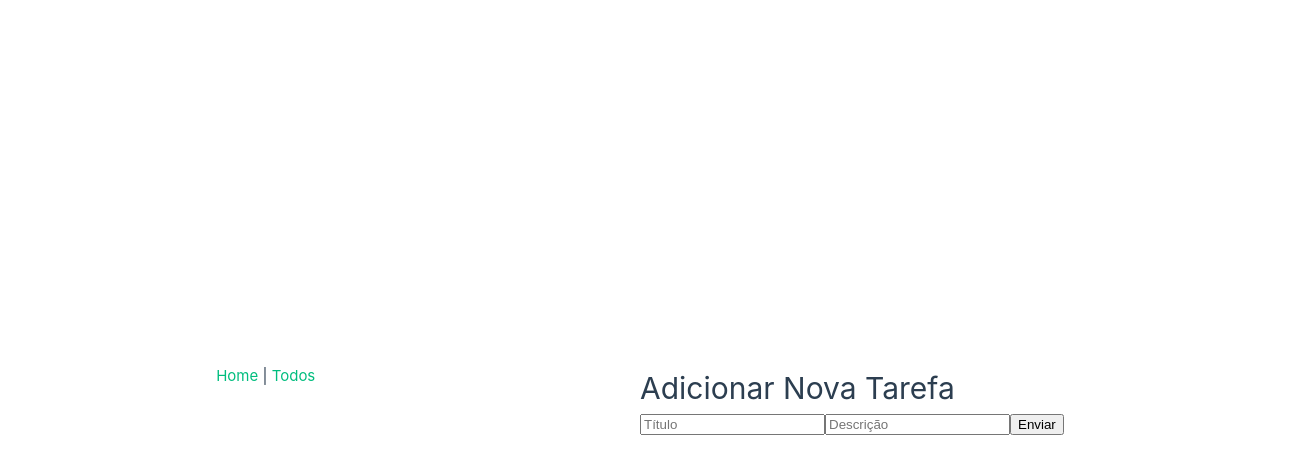
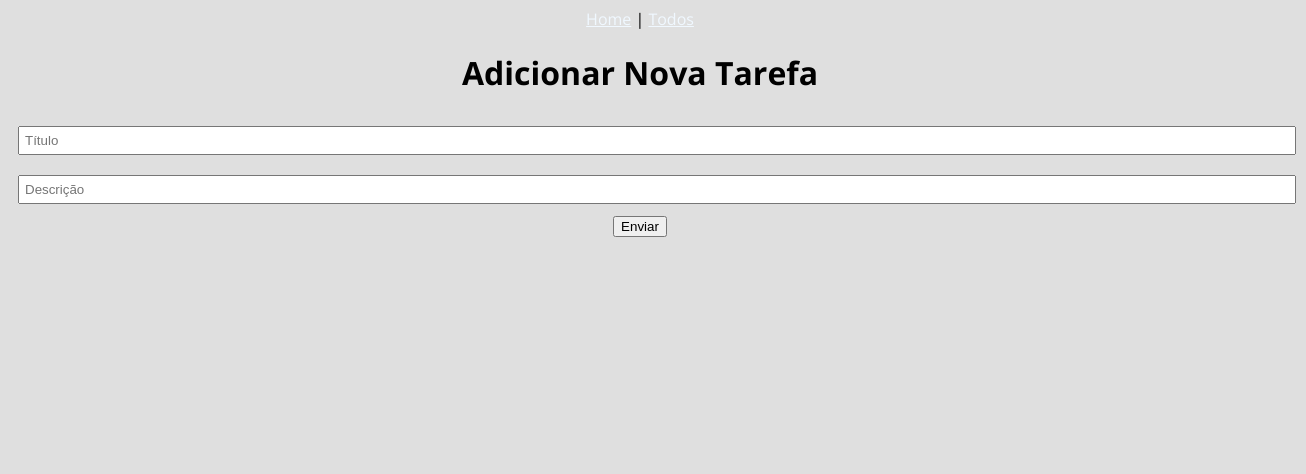
Before and after one commit to vinicSO/vue3-composition-api, a Vue app: page /todos/create in a window 1280 px wide. Shown: the top 474 px of the page, 1306 px wide, since content can reach past the window. Built offline with nearby package versions, Linux system fonts and the light colour scheme.

Commit message:
add styles

```diff
--- a/package.json
+++ b/package.json
@@ -20,7 +20,10 @@
     "@vue/eslint-config-prettier": "^7.1.0",
     "eslint": "^8.34.0",
     "eslint-plugin-vue": "^9.9.0",
+    "node-sass": "^8.0.0",
     "prettier": "^2.8.4",
+    "sass": "^1.59.2",
+    "sass-loader": "^13.2.0",
     "vite": "^4.1.4"
   }
 }
--- a/src/App.vue
+++ b/src/App.vue
@@ -1,8 +1,3 @@
-<script setup>
-import { RouterLink, RouterView } from 'vue-router'
-import HelloWorld from './components/HelloWorld.vue'
-</script>
-
 <template>
   <header>
 
@@ -15,3 +10,12 @@ import HelloWorld from './components/HelloWorld.vue'
 
   <RouterView />
 </template>
+
+<style>
+  @import url('https://pro.fontawesome.com/releases/v5.10.0/css/all.css');
+  @import url('https://fonts.googleapis.com/css2?family=Open+Sans:ital,wght@0,300;0,400;0,500;0,600;0,700;0,800;1,300;1,400;1,500;1,600;1,700;1,800&display=swap');
+</style>
+
+<style lang="sass">
+  @import "./assets/styles/eti"
+</style>
--- a/src/assets/base.css
+++ /dev/null
@@ -1,74 +0,0 @@
-/* color palette from <https://github.com/vuejs/theme> */
-:root {
-  --vt-c-white: #ffffff;
-  --vt-c-white-soft: #f8f8f8;
-  --vt-c-white-mute: #f2f2f2;
-
-  --vt-c-black: #181818;
-  --vt-c-black-soft: #222222;
-  --vt-c-black-mute: #282828;
-
-  --vt-c-indigo: #2c3e50;
-
-  --vt-c-divider-light-1: rgba(60, 60, 60, 0.29);
-  --vt-c-divider-light-2: rgba(60, 60, 60, 0.12);
-  --vt-c-divider-dark-1: rgba(84, 84, 84, 0.65);
-  --vt-c-divider-dark-2: rgba(84, 84, 84, 0.48);
-
-  --vt-c-text-light-1: var(--vt-c-indigo);
-  --vt-c-text-light-2: rgba(60, 60, 60, 0.66);
-  --vt-c-text-dark-1: var(--vt-c-white);
-  --vt-c-text-dark-2: rgba(235, 235, 235, 0.64);
-}
-
-/* semantic color variables for this project */
-:root {
-  --color-background: var(--vt-c-white);
-  --color-background-soft: var(--vt-c-white-soft);
-  --color-background-mute: var(--vt-c-white-mute);
-
-  --color-border: var(--vt-c-divider-light-2);
-  --color-border-hover: var(--vt-c-divider-light-1);
-
-  --color-heading: var(--vt-c-text-light-1);
-  --color-text: var(--vt-c-text-light-1);
-
-  --section-gap: 160px;
-}
-
-@media (prefers-color-scheme: dark) {
-  :root {
-    --color-background: var(--vt-c-black);
-    --color-background-soft: var(--vt-c-black-soft);
-    --color-background-mute: var(--vt-c-black-mute);
-
-    --color-border: var(--vt-c-divider-dark-2);
-    --color-border-hover: var(--vt-c-divider-dark-1);
-
-    --color-heading: var(--vt-c-text-dark-1);
-    --color-text: var(--vt-c-text-dark-2);
-  }
-}
-
-*,
-*::before,
-*::after {
-  box-sizing: border-box;
-  margin: 0;
-  position: relative;
-  font-weight: normal;
-}
-
-body {
-  min-height: 100vh;
-  color: var(--color-text);
-  background: var(--color-background);
-  transition: color 0.5s, background-color 0.5s;
-  line-height: 1.6;
-  font-family: Inter, -apple-system, BlinkMacSystemFont, 'Segoe UI', Roboto, Oxygen, Ubuntu,
-    Cantarell, 'Fira Sans', 'Droid Sans', 'Helvetica Neue', sans-serif;
-  font-size: 15px;
-  text-rendering: optimizeLegibility;
-  -webkit-font-smoothing: antialiased;
-  -moz-osx-font-smoothing: grayscale;
-}
--- a/src/assets/main.css
+++ /dev/null
@@ -1,35 +0,0 @@
-@import './base.css';
-
-#app {
-  max-width: 1280px;
-  margin: 0 auto;
-  padding: 2rem;
-
-  font-weight: normal;
-}
-
-a,
-.green {
-  text-decoration: none;
-  color: hsla(160, 100%, 37%, 1);
-  transition: 0.4s;
-}
-
-@media (hover: hover) {
-  a:hover {
-    background-color: hsla(160, 100%, 37%, 0.2);
-  }
-}
-
-@media (min-width: 1024px) {
-  body {
-    display: flex;
-    place-items: center;
-  }
-
-  #app {
-    display: grid;
-    grid-template-columns: 1fr 1fr;
-    padding: 0 2rem;
-  }
-}
--- /dev/null
+++ b/src/assets/styles/_theme.scss
@@ -0,0 +1,34 @@
+$defaultFont: "Open Sans", sans-serif;
+$background: #dfdfdf;
+
+body {
+    font-family: $defaultFont;
+    text-align: center;
+    background: $background;
+}
+
+ul li {
+    background: #ccc;
+    list-style: none;
+    padding: 10px;
+    margin: 8px;
+    border-radius: 10px;
+}
+
+ul li:hover {
+    background: rgb(173, 172, 172);
+}
+
+a {
+    color: aliceblue;
+}
+
+i.fas {
+    margin: 0 4px;
+}
+
+input {
+    width: 100%;
+    margin: 10px;
+    padding: 5px;
+}
--- /dev/null
+++ b/src/assets/styles/eti.scss
@@ -0,0 +1 @@
+@import "_theme";
--- a/src/main.js
+++ b/src/main.js
@@ -3,7 +3,6 @@ import App from './App.vue'
 import router from './router'
 import axios from 'axios'
 
-import './assets/main.css'
 import { URL_API } from './config/api'
 
 axios.defaults.baseURL = URL_API
--- a/src/views/todos/components/Todo.vue
+++ b/src/views/todos/components/Todo.vue
@@ -1,12 +1,12 @@
 <template>
-    <div>
+    <li>
         <input type="checkbox" :checked="completed" @change="toggleStatus">
 
         {{ todo.title }} - {{ todo.body }}
 
         <RouterLink :to="{ name: 'todos.edit', params: { id: todo.identify } }">Editar</RouterLink>
         <a href="#" @click.prevent="deleteTodo">Deletar</a>
-    </div>
+    </li>
 </template>
 
 <script>
```
Also changed, not shown: 1 other file (tests, documents, lock files or other folders).
